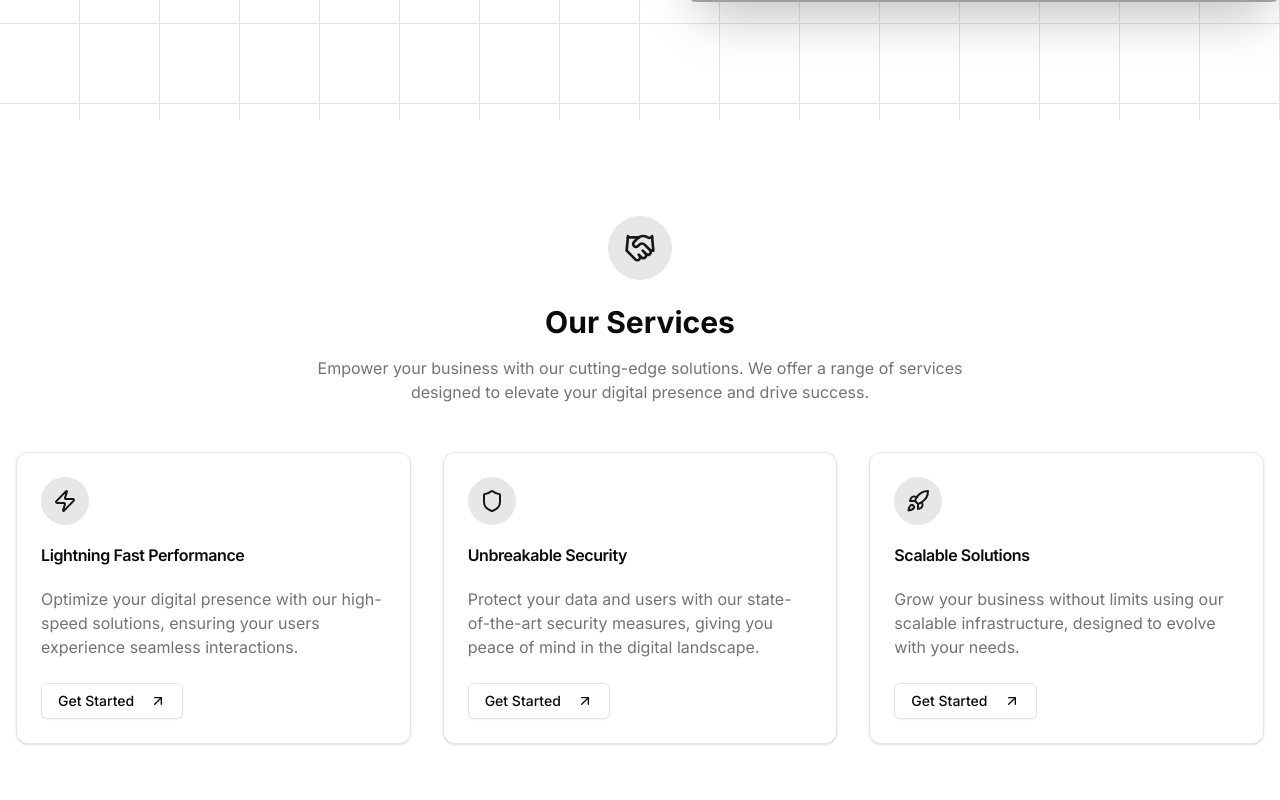
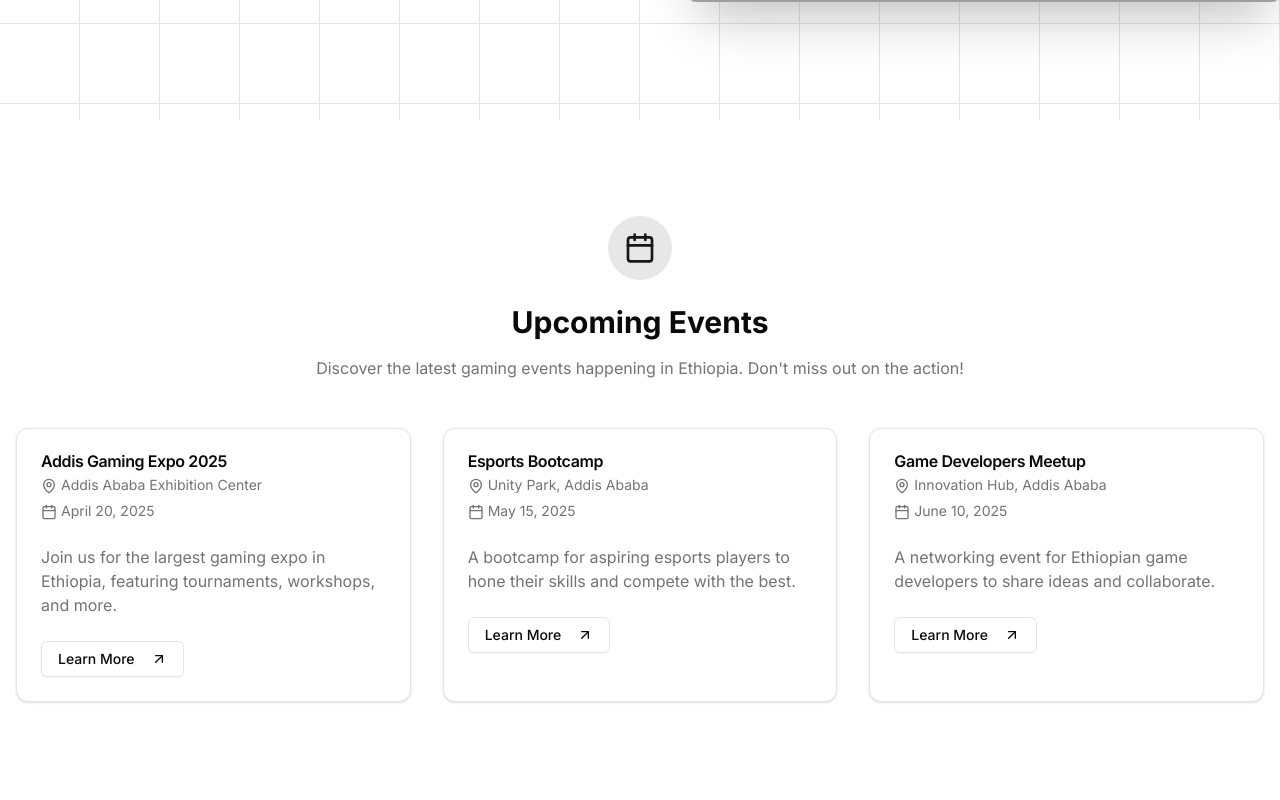
Before and after one commit to tewahdo/Zemenay_Aichatbot, a Next.js app: page / in a window 1280 px wide. Shown: the part 680-1480 px from the top of the page. Built offline with nearby package versions, Linux system fonts and the light colour scheme; grey boxes are pictures that could not be loaded.

Commit message:
added upcoming featured events component

```diff
--- a/src/app/page.tsx
+++ b/src/app/page.tsx
@@ -2,11 +2,14 @@ import { Hero } from '@/components/home-ui/hero'
 import { Services } from '@/components/home-ui/services'
 import { Clients } from '@/components/home-ui/clients'
 import { Testimonials } from '@/components/home-ui/testimonials'
+import { FeaturedEvents } from '@/components/home-ui/featured-events'
+
 
 export default function Home() {
   return (
     <main className="pt-16"> {/* Add padding to account for fixed navbar */}
       <Hero />
+      <FeaturedEvents />
       <Services />
       <Clients />
       <Testimonials />
--- /dev/null
+++ b/src/components/home-ui/featured-events.tsx
@@ -0,0 +1,78 @@
+import { Calendar, MapPin, ArrowUpRight } from "lucide-react";
+import { Card, CardContent, CardFooter, CardHeader, CardTitle } from "@/components/ui/card";
+import { Button } from "@/components/ui/button";
+import Link from "next/link";
+
+const events = [
+  {
+    id: 1,
+    title: "Addis Gaming Expo 2025",
+    date: "April 20, 2025",
+    location: "Addis Ababa Exhibition Center",
+    description: "Join us for the largest gaming expo in Ethiopia, featuring tournaments, workshops, and more.",
+    link: "/events/addis-gaming-expo-2025",
+  },
+  {
+    id: 2,
+    title: "Esports Bootcamp",
+    date: "May 15, 2025",
+    location: "Unity Park, Addis Ababa",
+    description: "A bootcamp for aspiring esports players to hone their skills and compete with the best.",
+    link: "/events/esports-bootcamp-2025",
+  },
+  {
+    id: 3,
+    title: "Game Developers Meetup",
+    date: "June 10, 2025",
+    location: "Innovation Hub, Addis Ababa",
+    description: "A networking event for Ethiopian game developers to share ideas and collaborate.",
+    link: "/events/game-developers-meetup-2025",
+  },
+];
+
+export function FeaturedEvents() {
+  return (
+    <section className="py-24 bg-gradient-to-b from-background to-background/80">
+      <div className="container mx-auto px-4">
+        <div className="flex flex-col items-center mb-12 text-center">
+          <div className="w-16 h-16 bg-primary/10 rounded-full flex items-center justify-center mb-6">
+            <Calendar className="w-8 h-8 text-primary" />
+          </div>
+          <h2 className="text-3xl font-bold mb-4">Upcoming Events</h2>
+          <p className="text-muted-foreground max-w-2xl">
+            Discover the latest gaming events happening in Ethiopia. Don&apos;t miss out on the action!
+          </p>
+        </div>
+        <div className="grid gap-8 md:grid-cols-3">
+          {events.map((event) => (
+            <Card key={event.id} className="relative overflow-hidden group">
+              <div className="absolute inset-0 bg-gradient-to-b from-border to-transparent opacity-0 group-hover:opacity-100 transition-opacity duration-300" />
+              <CardHeader className="relative z-10">
+                <CardTitle>{event.title}</CardTitle>
+                <p className="text-sm text-muted-foreground">
+                  <MapPin className="inline-block w-4 h-4 mr-1" />
+                  {event.location}
+                </p>
+                <p className="text-sm text-muted-foreground">
+                  <Calendar className="inline-block w-4 h-4 mr-1" />
+                  {event.date}
+                </p>
+              </CardHeader>
+              <CardContent className="relative z-10">
+                <p className="text-muted-foreground">{event.description}</p>
+              </CardContent>
+              <CardFooter className="relative z-10">
+                <Button asChild variant="outline" className="group">
+                  <Link href={event.link}>
+                    Learn More
+                    <ArrowUpRight className="w-4 h-4 ml-2 transition-transform group-hover:translate-x-1 group-hover:-translate-y-1" />
+                  </Link>
+                </Button>
+              </CardFooter>
+            </Card>
+          ))}
+        </div>
+      </div>
+    </section>
+  );
+}
```
